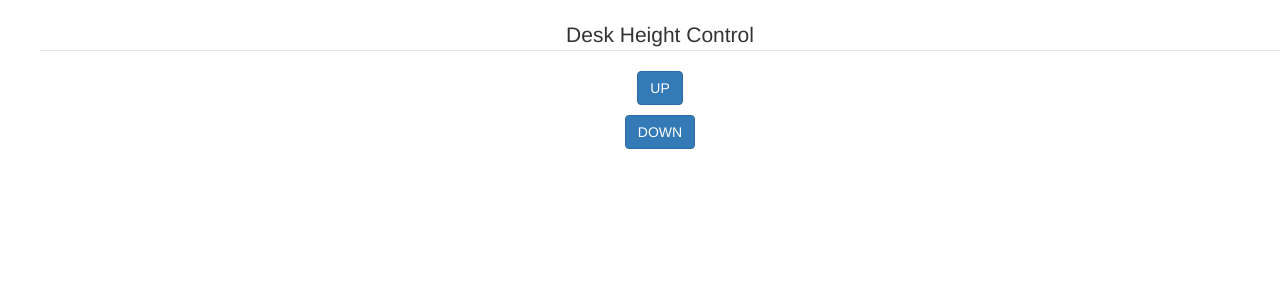
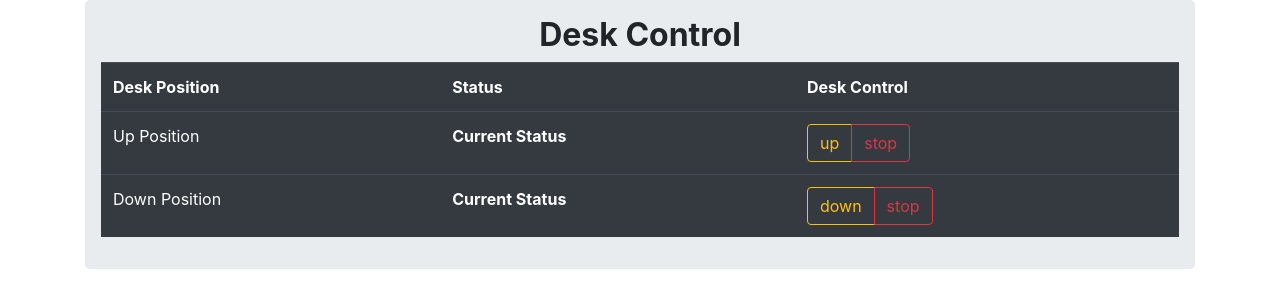
Before and after one commit to cwcarden/desk_control, a Flask app: page / in a window 1280 px wide. Shown: the top 308 px of the page. Run offline with Flask 2, Linux system fonts and the light colour scheme; some libraries are stand-ins or nearby versions.

Commit message:
overhaul app routes, index, and relay modules

```diff
--- a/app.py
+++ b/app.py
@@ -1,30 +1,31 @@
 from flask import Flask, render_template, redirect, url_for, request
 import relays
 
+
 app = Flask(__name__)
-desk_up = False
-@app.route('/')
-@app.route('/home')
+
+@app.route('/', methods=['GET', 'POST'])
 def home():
-    return render_template('index.html', title='Desk Control')
+    if request.method == 'POST':
+        if request.form.get('up') == 'up':
+            relays.up()
 
-@app.route('/up', methods=['POST'])
-def up():
-    if request.method == 'POST':
-        if request.form.get('up') == 'true' and desk_up == False:
-            relays.up()
-            print(request.method)
-            return redirect(url_for('home'))
+        elif request.form.get('stop_up') == 'stop':
+            relays.stop_up()
+
+        if request.form.get('down') == 'down':
+            relays.down()
+
+        elif request.form.get('stop_down') == 'stop':
+            relays.stop_down()
+
         else:
-            return redirect(url_for('home'))
+            return render_template('index.html', title='Desk Control')
+    elif request.method == 'GET':
+        print("No Post Back Call")
+    return render_template('index.html')
 
-@app.route('/down', methods=['POST'])
-def down():
-    if request.method == 'POST':
-        if request.form.get('down') == 'true':
-            relays.down()
-            print(request.method)
-            return redirect(url_for('home'))
+
 
 if __name__ == '__main__':
     app.run(host='0.0.0.0', port= 5000)
--- a/relays.py
+++ b/relays.py
@@ -10,17 +10,13 @@ for pin in gpioPins:
     IO.output(pin, IO.HIGH)
 
 def up():
-    try:
-        IO.output(IOPins[0], IO.LOW)
-        time.sleep(36)
-        IO.output(IOPins[0], IO.HIGH)
-    except KeyboardInterrupt:
-        IO.cleanup()
+    IO.output(gpioPins[0], IO.LOW)
 
 def down():
-    try:
-        IO.output(IOPins[1], IO.LOW)
-        time.sleep(36)
-        IO.output(IOPins[1], IO.HIGH)
-    except KeyboardInterrupt:
-        GPIO.cleanup()
+    IO.output(gpioPins[1], IO.LOW)
+
+def stop_up():
+    IO.output(gpioPins[0], IO.HIGH)
+
+def stop_down():
+    IO.output(gpioPins[1], IO.HIGH)
--- a/templates/index.html
+++ b/templates/index.html
@@ -1,31 +1,54 @@
 <!DOCTYPE html>
 <html lang="en">
-<head>
-  <title>Desk Control</title>
-  <meta charset="utf-8">
-  <meta name="viewport" content="width=device-width, initial-scale=1">
-  <link rel="stylesheet" href="https://maxcdn.bootstrapcdn.com/bootstrap/3.3.7/css/bootstrap.min.css">
-  <script src="https://ajax.googleapis.com/ajax/libs/jquery/3.3.1/jquery.min.js"></script>
-  <script src="https://maxcdn.bootstrapcdn.com/bootstrap/3.3.7/js/bootstrap.min.js"></script>
-</head>
-<style>
+    <head>
+        <meta charset="UTF-8">
+        <meta name="viewport" content="width=device-width, initial-scale=0.75">
+        <meta name="apple-mobile-web-app-capable" content="yes" />
+        <title>My Desk Control</title>
+        <link rel="stylesheet" href="https://stackpath.bootstrapcdn.com/bootstrap/4.4.1/css/bootstrap.min.css" integrity="sha384-Vkoo8x4CGsO3+Hhxv8T/Q5PaXtkKtu6ug5TOeNV6gBiFeWPGFN9MuhOf23Q9Ifjh" crossorigin="anonymous">
+    </head>
 
-</style>
-<center><body>
-  <h1></h1>
-<div class="forms">
-<fieldset>
+    <body>
+        <div class="container">
+            <div class="row">
+                <div class="col md-12">
 
-<form method="post" action="/up">
-<ol><legend>Desk Height Control</legend></ol>
-<ol><button type="submit" value="true" name="up" class="btn btn-primary">UP</button></ol>
-</form>
+                    <div class="jumbotron p-3">
+                        <center><h2><b>Desk Control</b></h2></center>
 
-<form method="post" action="/down">
-<ol><button type="submit" value="true" name="down" class="btn btn-primary">DOWN</button></ol>
-</form>
+        <table class="table table-hover table-dark"
+            <tr>
+                <th>Desk Position</th>
+                <th>Status</th>
+                <th>Desk Control</th>
+            </tr>
 
+            <tr>
+                <td>Up Position</td>
+                <td><b>Current Status</b></td>
+                <td>
+                    <form method="post" action="/">
+                        <div class="btn-group">
+                        <input type="submit" class="btn btn-outline-warning btn-xs" value="up" name="up"/>
+                        <input type="submit" class="btn btn-outline-danger btn-xs" value="stop" name="stop_up"/>
+                        </div></form>
+                </td>
 
-        </fieldset>
-  </body></center>
-</html>
+                <tr>
+                </tr>
+
+                <tr>
+                    <td>Down Position</td>
+                    <td><b>Current Status</b></td>
+                        <td>
+                            <form method="post" action="/">
+                                <div class="btn-group">
+                                    <input type="submit" class="btn btn-outline-warning btn-xs" value="down" name="down"/>
+                                    <input type="submit" class="btn btn-outline-danger btn-xs" value="stop" name="stop_down"/>
+                                </div></form>
+                        </td>
+
+                    </div>
+                </div>
+            </div>
+        </div>
```
Also changed, not shown: README.md.
